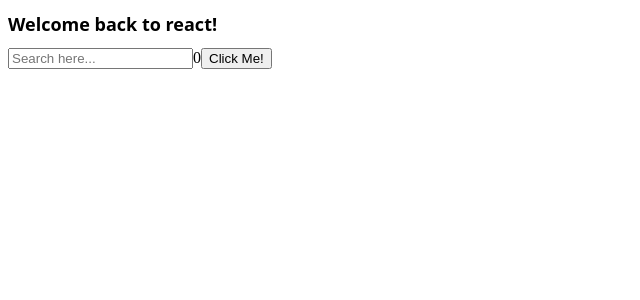
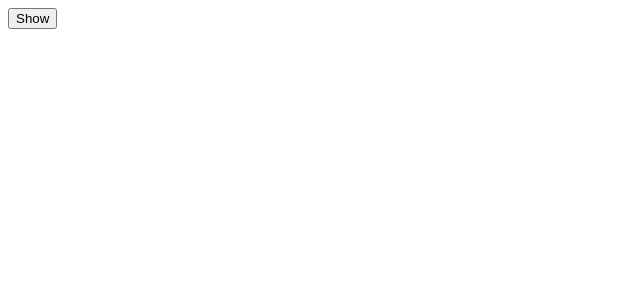
Before and after one commit to nahyeongjin1/first-react, a React (Create React App) app: page / in a window 1280 px wide. Shown: the top 300 px of the page, without its empty margins (0-640 px from the left). Built offline with nearby package versions, Linux system fonts and the light colour scheme.

Commit message:
Cleanup function

```diff
--- a/src/App.js
+++ b/src/App.js
@@ -1,34 +1,21 @@
 import styles from "./App.module.css";
 import { useEffect, useState } from "react";
 
+function Hello() {
+  useEffect(() => {
+    console.log("Created :)");
+    return () => console.log("Destroyed :(");
+  }, []);
+  return <h1>Hello! Anonymous</h1>;
+}
+
 function App() {
-  const [value, setValue] = useState(0);
-  const [keyword, setKeyword] = useState("");
-  const onClick = () => setValue((prev) => prev + 1);
-  const onChange = (event) => setKeyword(event.target.value);
-  useEffect(() => {
-    console.log("Only Once");
-  }, []);
-  useEffect(() => {
-    console.log("When 'keyword' changes");
-  }, [keyword]);
-  useEffect(() => {
-    console.log("When 'value' changes");
-  }, [value]);
-  useEffect(() => {
-    console.log("When 'keyword' or 'value' changes");
-  }, [keyword, value]);
+  const [showing, setShowing] = useState(false);
+  const onClick = () => setShowing((prev) => !prev);
   return (
     <div>
-      <h1 className={styles.title}>Welcome back to react!</h1>
-      <input
-        value={keyword}
-        onChange={onChange}
-        type="text"
-        placeholder="Search here..."
-      />
-      <span>{value}</span>
-      <button onClick={onClick}>Click Me!</button>
+      <button onClick={onClick}>{showing ? "Hide" : "Show"}</button>
+      {showing ? <Hello /> : null}
     </div>
   );
 }
```
